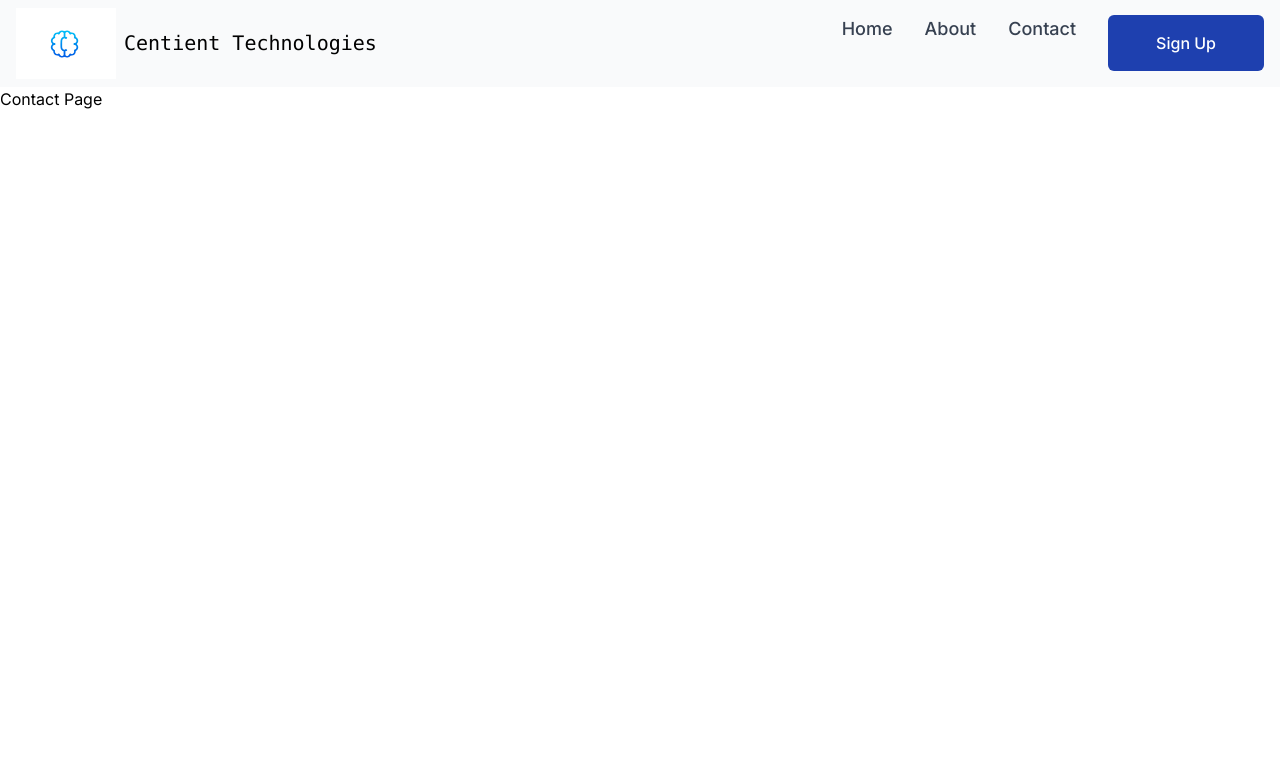
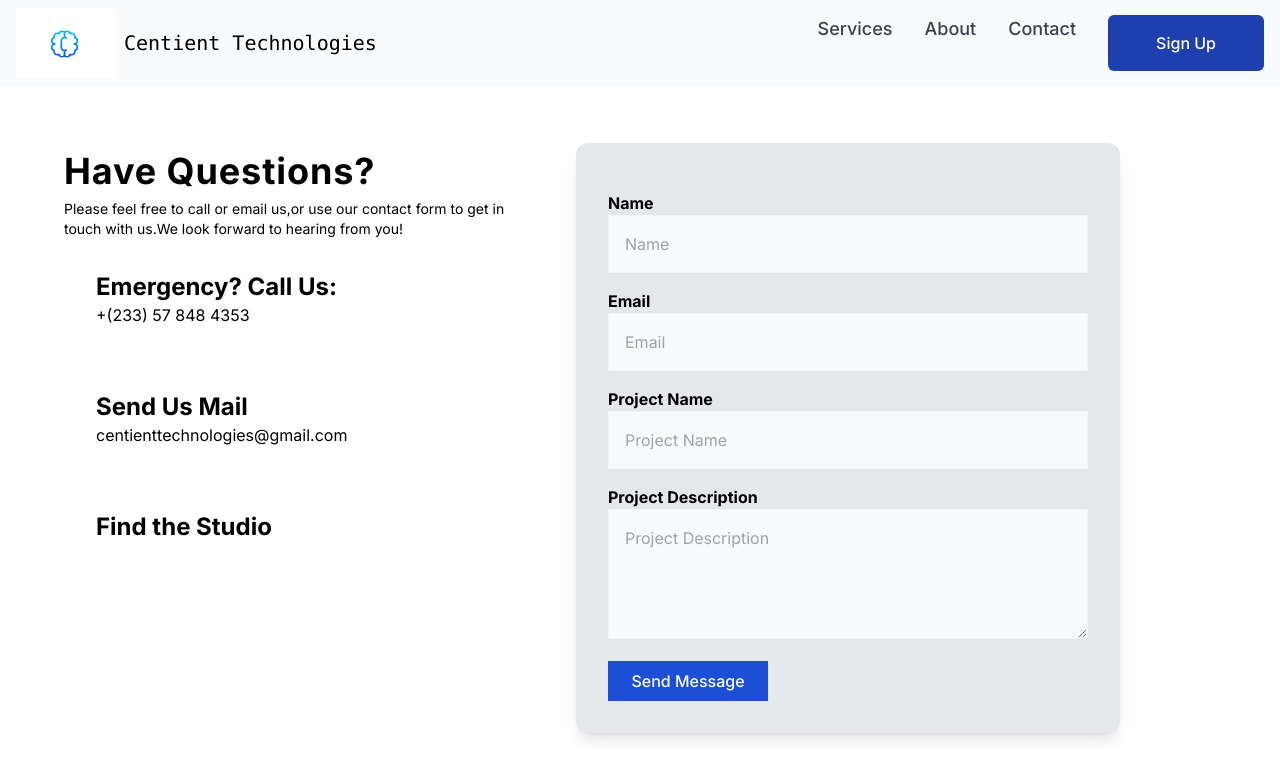
Before and after one commit to Centient-Technologies/Centient-Technologies, a Next.js app: page /contact in a window 1280 px wide. Shown: the top 778 px of the page. Built offline with nearby package versions, Linux system fonts and the light colour scheme.

Commit message:
fixed services routing and  improved mission statement layout

```diff
--- a/app/about/components/MissionStatementSection/MissionStatementSection.tsx
+++ b/app/about/components/MissionStatementSection/MissionStatementSection.tsx
@@ -8,7 +8,7 @@ const MissionStatementSection = ({ statement }: MissionStatementSectionProps) =>
     return (
         <div className="grid w-full items-start bg-center bg-cover bg-gray-100">
             <div className="col-start-1 row-start-1">
-                <div className={`z-0 flex flex-col items-center justify-around max-w-8xl gap-20 p-4 lg:flex-row-reverse`} >
+                <div className={`z-0 flex flex-col items-center justify-around max-w-7xl gap-20 p-4 lg:flex-row-reverse`} >
                     <Image src="/images/mission_statement.webp" className="max-w-sm min-h-fit rounded-lg shadow-2xl" alt='{"mission-statement-img"}' height={500} width={600} />
                     <div>
                         <h1 className="text-5xl font-bold text-black">Mission statement</h1>
--- a/app/components/NavigationBar.tsx
+++ b/app/components/NavigationBar.tsx
@@ -26,7 +26,7 @@ const NavigationBar = ({ logo, companyName, navItems }: NavbarProps) => {
       <ul className="flex space-x-8">
         {navItems.map((navItem) => (
           <li key={navItem} >
-            <Link href={navItem == "Home" ? "/" : `/${navItem.toLowerCase()}`} className="text-gray-700 hover:text-gray-900 text-lg font-medium">
+            <Link href={ `/${navItem.toLowerCase()}`} className="text-gray-700 hover:text-gray-900 text-lg font-medium">
               {navItem}
             </Link>
           </li>
--- a/app/contact/page.tsx
+++ b/app/contact/page.tsx
@@ -1,8 +1,70 @@
+import Link from "next/link";
 
-const Contact = () => {
-    return (
-        <div className="flex items-center">Contact Page</div>
-    )
+
+export default function ContactPage() {
+  return (
+    <div className="flex flex-col space-y-6 justify-between">
+            <div className=" flex flex-col md:flex-row md:space-y-6 space-y-6 md:space-y-0 bg-white-300 text-black w-full max-w-6xl p-8 rounded-xl">
+                <div className="bg-white-300 text-black w-full max-w-6xl p-8 rounded-xl ">
+                <div>
+                    <h1 className="font-bold text-4xl tracking-wide">Have Questions?</h1>
+                    <p className="pt-2 text-black text-sm">Please feel free to call or email us,or use our contact form to get in touch with us.We look forward to hearing from you!</p>
+                </div>
+                <div   >
+                   <div className="bg-white-300 text-black w-full max-w-6xl p-8 rounded-xl">
+                    <div className="font-bold text-2xl">
+                        <span>Emergency? Call Us:</span>
+                    </div>
+                    <div><div>
+                        <span>+(233) 57 848 4353</span>
+                    </div></div>
+                    </div>
+
+                    <div className="bg-white-300 text-black w-full max-w-6xl p-8 rounded-xl">
+                    <div className="font-bold text-2xl">
+                        <span>Send Us Mail</span>
+                    </div>
+                    <div>
+                        <span>centienttechnologies@gmail.com</span>
+                    </div>
+                    </div>
+
+                    <div className="bg-white-300 text-black w-full max-w-6xl p-8 rounded-xl">
+                    <div className="font-bold text-2xl">
+                        <span>Find the Studio </span>
+                    </div>
+                    </div>
+
+                </div>
+                </div>
+
+                <div className="bg-gray-200 rounded-xl w-full max-w-4xl shadow-lg p-8">
+                <form>
+                <div className="w-full flex flex-col my-4">
+                    <label className="font-bold text-black-800" htmlFor="Name">Name</label>
+                    <input type="text" placeholder="Name" minLength={3} maxLength={150} required className=" p-4 bg-gray-50 border border-gray-100" autoComplete="off" id="name" />
+                </div>
+
+                <div className="w-full flex flex-col my-4">
+                    <label className="font-bold text-black-800"htmlFor="email">Email</label>
+                    <input type="email" placeholder="Email" minLength={5} maxLength={150} required className=" p-4 bg-gray-50 border border-gray-100" autoComplete="off" id="Email" />
+
+                </div>
+                <div className="w-full flex flex-col my-4">
+                    <label className="font-bold text-black-800"htmlFor="Project Name">Project Name</label>
+                    <input type="Project Name" placeholder="Project Name" minLength={5} maxLength={150} required className=" p-4 bg-gray-50 border border-gray-100" autoComplete="off" id="Email" />
+
+                </div>
+                <div>
+                <label className="font-bold text-black-800"htmlFor="Project Description">Project Description</label>
+                <textarea rows={4} required minLength={10} maxLength={500} name="Project Description" placeholder="Project Description" className="w-full p-4 bg-gray-50 border border-gray-100" />
+                </div>
+                <button type="submit" className=" px-4 py-2 w-40 bg-blue-700 text-white font-medium mt-4">Send Message</button>
+            </form>
+                </div>
+            </div>
+            <div></div>
+            </div>
+
+  );
 }
-
-export default Contact
--- a/app/layout.tsx
+++ b/app/layout.tsx
@@ -23,7 +23,7 @@ export default function RootLayout({
         <NavigationBar
           logo="/images/logo.jpg"
           companyName="Centient Technologies"
-          navItems={["Home", "About", "Contact"]}
+          navItems={["Services", "About", "Contact"]}
         />
         {children}
       </body>
--- a/tsconfig.json
+++ b/tsconfig.json
@@ -22,6 +22,6 @@
       "@/*": ["./*"]
     }
   },
-  "include": ["next-env.d.ts", "**/*.ts", "**/*.tsx", ".next/types/**/*.ts"],
+  "include": ["next-env.d.ts", "**/*.ts", "**/*.tsx", ".next/types/**/*.ts", "app/contact/page.js"],
   "exclude": ["node_modules"]
 }
```
